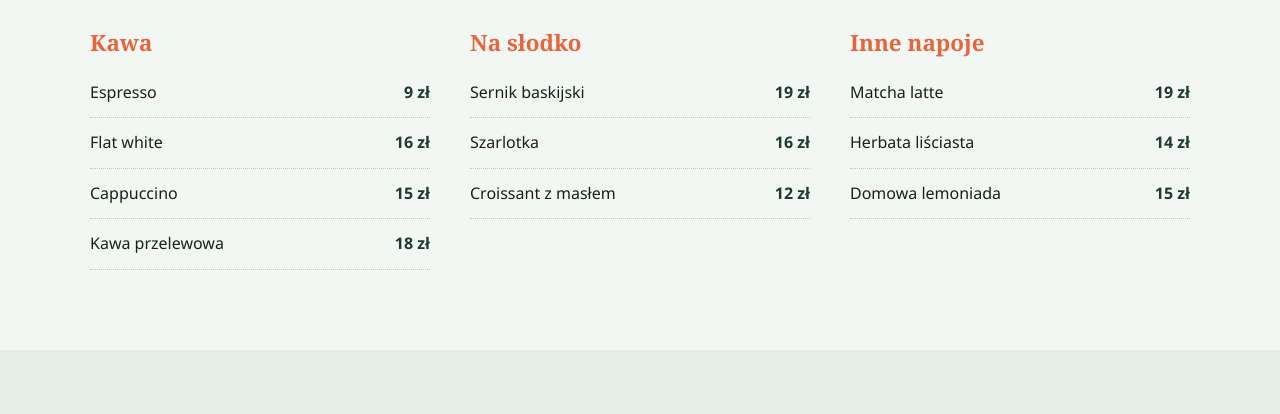
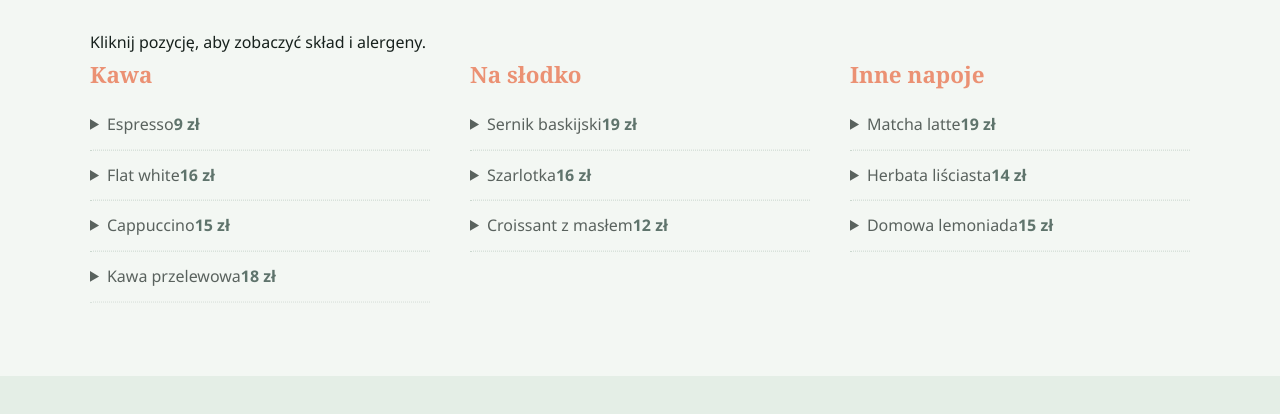
Before and after one commit to Cros-X9/cafe-demo, a plain HTML site: page index.html in a window 1280 px wide. Shown: the part 686-1100 px from the top of the page. Drawn offline with Linux system fonts and the light colour scheme.

Commit message:
Update index.html

```diff
--- a/index.html
+++ b/index.html
@@ -60,30 +60,61 @@
 
     <section id="menu" class="section">
         <h2>Menu</h2>
+        <p class="hint">Kliknij pozycję, aby zobaczyć skład i alergeny.</p>
         <div class="menu-grid">
             <div class="menu-col">
                 <h3>Kawa</h3>
                 <ul>
-                    <li><span>Espresso</span><span class="price">9 zł</span></li>
-                    <li><span>Flat white</span><span class="price">16 zł</span></li>
-                    <li><span>Cappuccino</span><span class="price">15 zł</span></li>
-                    <li><span>Kawa przelewowa</span><span class="price">18 zł</span></li>
+                    <li><details>
+                        <summary><span>Espresso</span><span class="price">9 zł</span></summary>
+                        <p class="ingredients"><strong>Skład:</strong> kawa arabica z lokalnej palarni, woda.<span class="allergens">Alergeny: brak</span></p>
+                    </details></li>
+                    <li><details>
+                        <summary><span>Flat white</span><span class="price">16 zł</span></summary>
+                        <p class="ingredients"><strong>Skład:</strong> podwójne espresso, mleko 3,2% (lub napój roślinny).<span class="allergens">Alergeny: mleko</span></p>
+                    </details></li>
+                    <li><details>
+                        <summary><span>Cappuccino</span><span class="price">15 zł</span></summary>
+                        <p class="ingredients"><strong>Skład:</strong> espresso, mleko, mleczna pianka.<span class="allergens">Alergeny: mleko</span></p>
+                    </details></li>
+                    <li><details>
+                        <summary><span>Kawa przelewowa</span><span class="price">18 zł</span></summary>
+                        <p class="ingredients"><strong>Skład:</strong> kawa single origin, woda.<span class="allergens">Alergeny: brak</span></p>
+                    </details></li>
                 </ul>
             </div>
             <div class="menu-col">
                 <h3>Na słodko</h3>
                 <ul>
-                    <li><span>Sernik baskijski</span><span class="price">19 zł</span></li>
-                    <li><span>Szarlotka</span><span class="price">16 zł</span></li>
-                    <li><span>Croissant z masłem</span><span class="price">12 zł</span></li>
+                    <li><details>
+                        <summary><span>Sernik baskijski</span><span class="price">19 zł</span></summary>
+                        <p class="ingredients"><strong>Skład:</strong> ser śmietankowy, śmietana, jajka, cukier, mąka pszenna.<span class="allergens">Alergeny: mleko, jaja, gluten</span></p>
+                    </details></li>
+                    <li><details>
+                        <summary><span>Szarlotka</span><span class="price">16 zł</span></summary>
+                        <p class="ingredients"><strong>Skład:</strong> jabłka, mąka pszenna, masło, cukier, cynamon.<span class="allergens">Alergeny: gluten, mleko</span></p>
+                    </details></li>
+                    <li><details>
+                        <summary><span>Croissant z masłem</span><span class="price">12 zł</span></summary>
+                        <p class="ingredients"><strong>Skład:</strong> mąka pszenna, masło, mleko, drożdże, cukier, sól.<span class="allergens">Alergeny: gluten, mleko</span></p>
+                    </details></li>
                 </ul>
             </div>
             <div class="menu-col">
                 <h3>Inne napoje</h3>
                 <ul>
-                    <li><span>Matcha latte</span><span class="price">19 zł</span></li>
-                    <li><span>Herbata liściasta</span><span class="price">14 zł</span></li>
-                    <li><span>Domowa lemoniada</span><span class="price">15 zł</span></li>
+                    <li><details>
+                        <summary><span>Matcha latte</span><span class="price">19 zł</span></summary>
+                        <p class="ingredients"><strong>Skład:</strong> matcha, mleko (lub napój roślinny), syrop waniliowy.<span class="allergens">Alergeny: mleko</span></p>
+                    </details></li>
+                    <li><details>
+                        <summary><span>Herbata liściasta</span><span class="price">14 zł</span></summary>
+                        <p class="ingredients"><strong>Skład:</strong> herbata liściasta, woda.<span class="allergens">Alergeny: brak</span></p>
+                    </details></li>
+                    <li><details>
+                        <summary><span>Domowa lemoniada</span><span class="price">15 zł</span></summary>
+                        <p class="ingredients"><strong>Skład:</strong> cytryna, woda gazowana, cukier, mięta.<span class="allergens">Alergeny: brak</span></p>
+                    </details></li>
                 </ul>
             </div>
         </div>
```
